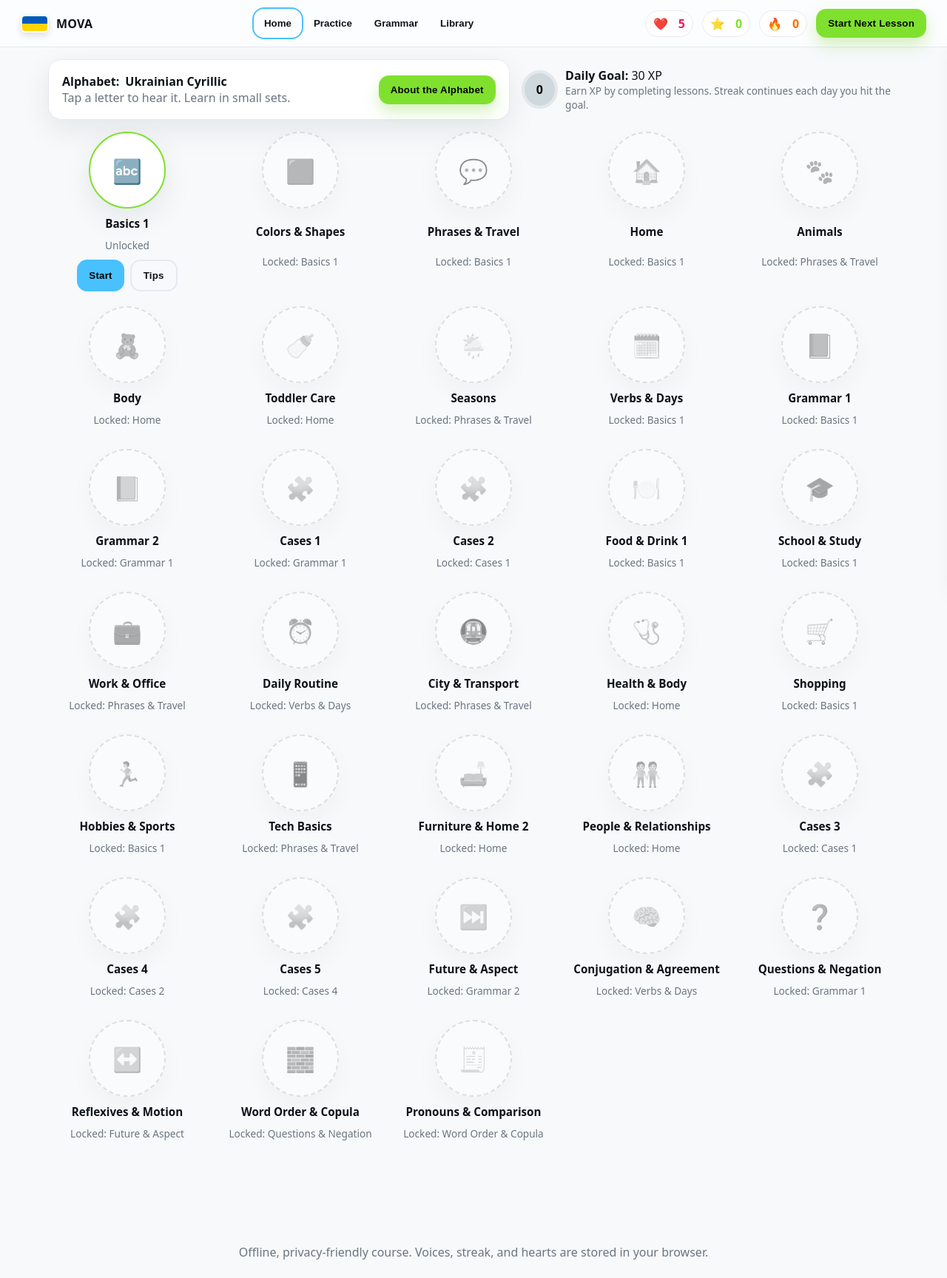
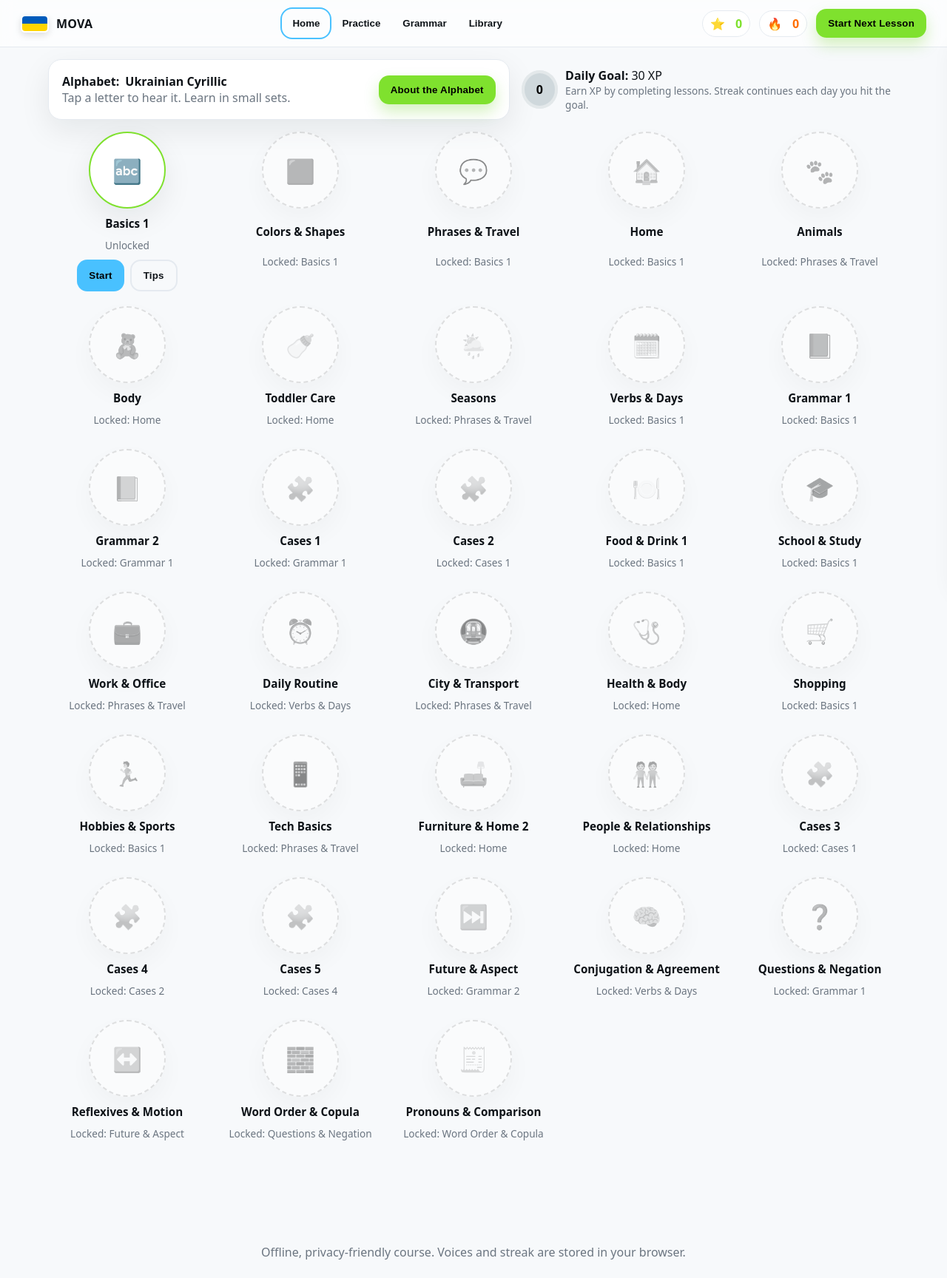
Before and after one commit to David-Ede/learnmova.com, a plain HTML site: page index.html in a window 1280 px wide. Shown: the whole page at 74% size. Drawn offline with Linux system fonts and the light colour scheme.

Commit message:
Updated index.html to current version

```diff
--- a/index.html
+++ b/index.html
@@ -420,7 +420,6 @@
       <button id="tabLibrary" class="tab">Library</button>
     </div>
     <div class="stats">
-      <div class="pill heart"><span>❤️</span><span id="tbHearts" style="margin-left:6px">5</span></div>
       <div class="pill xp"><span>⭐</span><span id="tbXP" style="margin-left:6px">0</span></div>
       <div class="pill streak"><span>🔥</span><span id="tbStreak" style="margin-left:6px">0</span></div>
       <button id="btnStartNext" class="btn primary">Start Next Lesson</button>
@@ -659,7 +658,7 @@
   </nav>
 
   <footer>
-    Offline, privacy‑friendly course. Voices, streak, and hearts are stored in your browser.
+    Offline, privacy‑friendly course. Voices and streak are stored in your browser.
   </footer>
 
 <script>
@@ -1529,7 +1528,7 @@ const SKILLS = [
 /* ========================
    TOPBAR & HOME
    ======================== */
-function renderTopbar(){ refreshDaily(); $('#tbXP').textContent = profile.xp; $('#tbStreak').textContent = profile.streak; $('#tbHearts').textContent = CURRENT.hearts; }
+function renderTopbar(){ refreshDaily(); $('#tbXP').textContent = profile.xp; $('#tbStreak').textContent = profile.streak; }
 function renderHomeHero(){
   $('#dailyGoal').textContent = profile.dailyGoal;
   const pct = Math.min(100, Math.round((profile.xpToday/profile.dailyGoal)*100)); const ring = $('#dailyRing'); ring.style.setProperty('--p', pct+'%'); ring.textContent = Math.min(profile.dailyGoal, profile.xpToday);
@@ -1776,7 +1775,7 @@ function setView(id){
   // close mobile nav if open
   try{ document.body.classList.remove('nav-open'); const nt = document.getElementById('btnNavToggle'); if(nt) nt.setAttribute('aria-expanded','false'); }catch(e){}
 }
-function renderHearts(){ const wrap = $('#hearts'); wrap.innerHTML = ""; for(let i=0;i<5;i++){ const d = document.createElement('div'); d.className = 'h '+(i<CURRENT.hearts?'on':''); wrap.appendChild(d); } $('#tbHearts').textContent = CURRENT.hearts; }
+function renderHearts(){ const wrap = $('#hearts'); if(!wrap) return; wrap.innerHTML = ""; for(let i=0;i<5;i++){ const d = document.createElement('div'); d.className = 'h '+(i<CURRENT.hearts?'on':''); wrap.appendChild(d); } }
 function renderSegments(){
   const wrap = $('#segments'); wrap.innerHTML = "";
   const res = Array.isArray(CURRENT.results) ? CURRENT.results : [];
```
